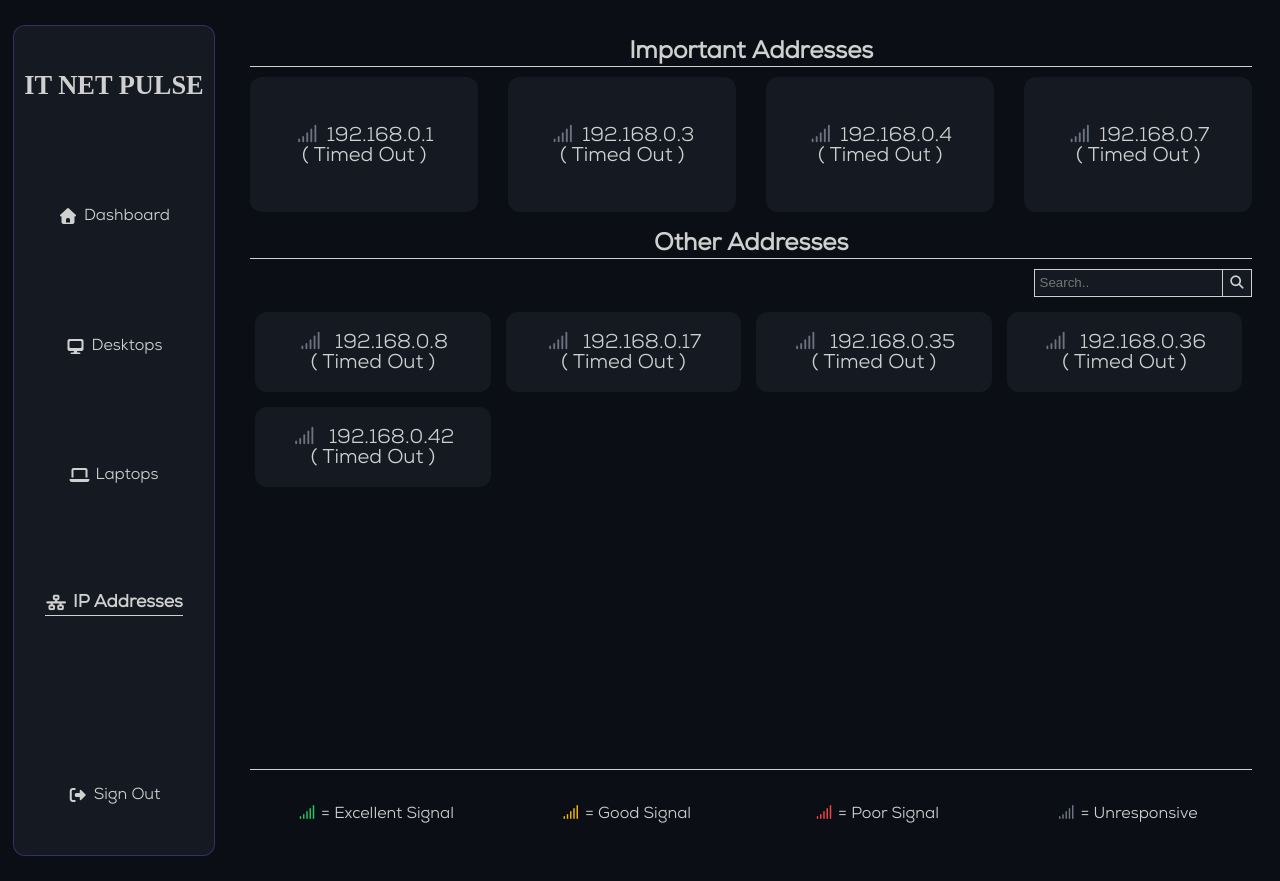
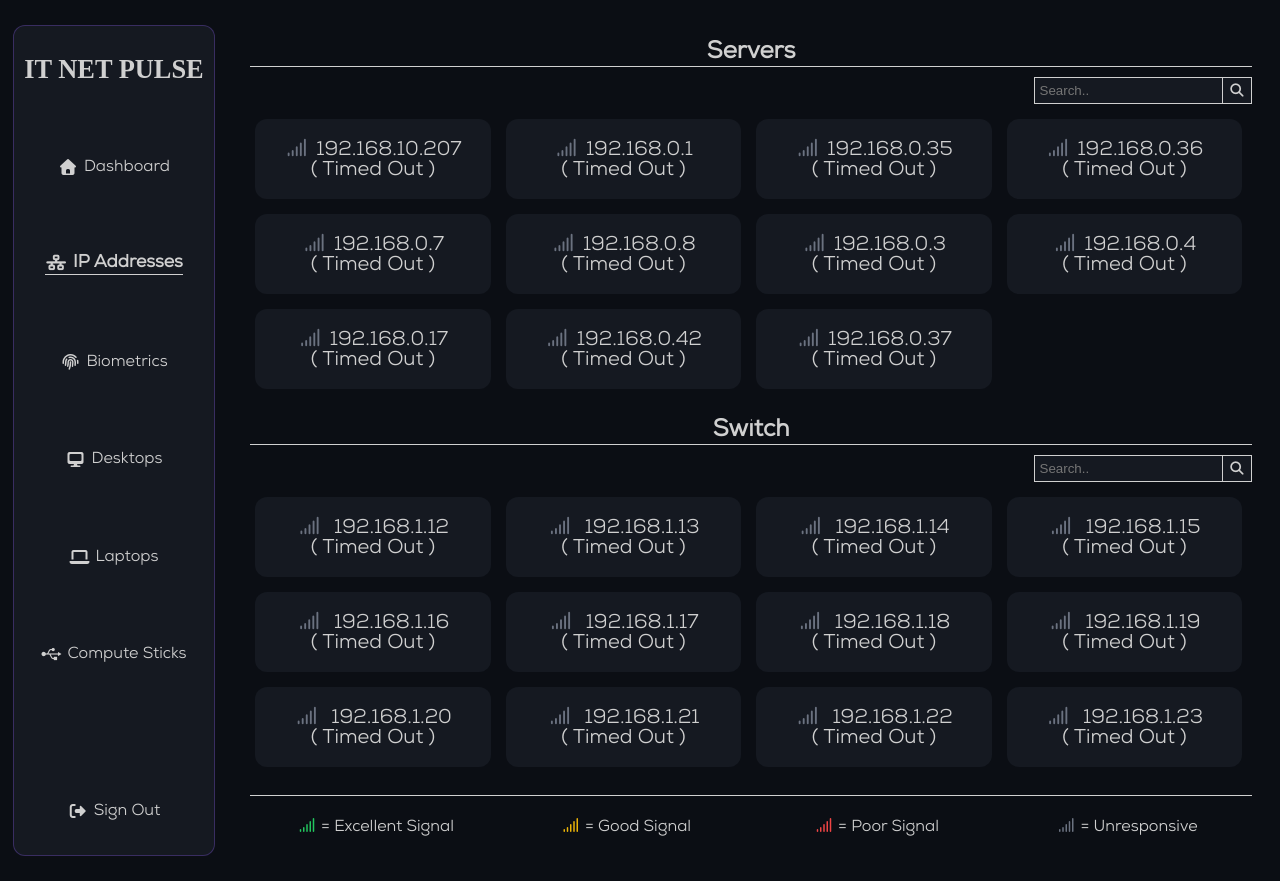
Before and after one commit to Mariquit-datkom/HEPC-NetPulse, a PHP site: page /ipAddresses.php in a window 1280 px wide. Run offline with PHP 8.4, Linux system fonts and the light colour scheme; a user stored in the database is signed in; some libraries are stand-ins or nearby versions.

Commit message:
New sorting for ip addresses (Servers and Switch)

```diff
--- /dev/null
+++ b/assets/docs/desktops.txt
@@ -0,0 +1,3 @@
+-- Important --
+192.168.10.123
+192.168.10.139
--- a/assets/docs/ipAddresses.txt
+++ b/assets/docs/ipAddresses.txt
@@ -1,12 +1,30 @@
--- Important --
+-- Servers --
+192.168.10.207
 192.168.0.1
+192.168.0.35
+192.168.0.36
+192.168.0.7
+192.168.0.8
 192.168.0.3
 192.168.0.4
-192.168.0.7
+192.168.0.17
+192.168.0.42
+192.168.0.37
 
--- Other Addresses --
-192.168.0.8
-192.168.0.17
-192.168.0.35
-192.168.0.36
-192.168.0.42
+-- Switch --
+192.168.1.12
+192.168.1.13
+192.168.1.14
+192.168.1.15
+192.168.1.16
+192.168.1.17
+192.168.1.18
+192.168.1.19
+192.168.1.20
+192.168.1.21
+192.168.1.22
+192.168.1.23
+192.168.1.26
+192.168.1.31
+192.168.0.73
+192.168.1.24
--- a/css/ipAddresses.css
+++ b/css/ipAddresses.css
@@ -6,10 +6,10 @@
 }
 
 .top-shelf {
-    flex: 1;
+    flex: 3;
     display: flex;
     flex-direction: column;
-    gap: 10px;
+    overflow: hidden;
 }
 
 .header-container {
@@ -25,13 +25,6 @@
     color: #d0d0d0;
 }
 
-.item-container {
-    flex: 2;
-    display: flex;
-    flex-direction: row;
-    gap: 30px;
-}
-
 .shelf-item {
     flex: 1;
     display: flex;
@@ -42,7 +35,6 @@
     transform: translateY(0);
     color: #d0d0d0;
     font-size: 20px;
-    transition: background-color 0.2s ease, color 0.2s ease;
 }
 
 .shelf-item i {
@@ -105,13 +97,13 @@
     background-color: #8b5cf6;
 }
 
-.scrollable-area {
+.scrollable-area, .item-container {
     min-height: 0;
     overflow-y: auto;
     flex-direction: column;
     padding: 5px 10px 5px 5px;
     display: grid;
-    grid-template-columns: repeat(4, 1fr);
+    grid-template-columns: repeat(4 , 1fr);
     grid-auto-rows: minmax(80px, auto);
     gap: 15px;
 }
@@ -124,15 +116,18 @@
     align-items: center;
 }
 
-.scrollable-area::-webkit-scrollbar {
+.scrollable-area::-webkit-scrollbar,
+.item-container::-webkit-scrollbar {
     width: 5px;
 }
 
-.scrollable-area::-webkit-scrollbar-track {
+.scrollable-area::-webkit-scrollbar-track,
+.item-container::-webkit-scrollbar-track {
     border-radius: 10px;
 }
 
-.scrollable-area::-webkit-scrollbar-thumb {
+.scrollable-area::-webkit-scrollbar-thumb,
+.item-container::-webkit-scrollbar-thumb {
     background: #d0d0d0;
     border-radius: 10px;
 }
--- a/ipAddresses.php
+++ b/ipAddresses.php
@@ -12,8 +12,8 @@
     }
 
     $filename = "assets/docs/ipAddresses.txt";
-    $importantIp = [];
-    $otherAddresses = [];
+    $servers = [];
+    $switch = [];
 
     if (file_exists($filename)) {
         $lines = file($filename, FILE_IGNORE_NEW_LINES | FILE_SKIP_EMPTY_LINES);
@@ -23,24 +23,25 @@
             $line = trim($line);
 
             // Detect Section Labels
-            if (strpos($line, '-- Important --') !== false) {
-                $currentSection = 'important';
+            if (strpos($line, '-- Servers --') !== false) {
+                $currentSection = 'servers';
                 continue;
-            } elseif (strpos($line, '-- Other Addresses --') !== false) {
-                $currentSection = 'other';
+            } elseif (strpos($line, '-- Switch --') !== false) {
+                $currentSection = 'switch';
                 continue;
             }
 
             // Check if line contains a valid IP address pattern
             if (preg_match('/^\d{1,3}\.\d{1,3}\.\d{1,3}\.\d{1,3}$/', $line)) {
-                if ($currentSection === 'important') {
-                    $importantIp[] = $line;
-                } elseif ($currentSection === 'other') {
-                    $otherAddresses[] = $line;
+                if ($currentSection === 'servers') {
+                    $servers[] = $line;
+                } elseif ($currentSection === 'switch') {
+                    $switch[] = $line;
                 }
             }
         }
     }
+
     $currentPage = basename($_SERVER['PHP_SELF']);
 ?>
 
@@ -61,13 +62,17 @@
         <div class="right-side-container">
             <div class="top-shelf">
                 <div class="header-container">
-                    <h2 class="header">Important Addresses</h2>
+                    <h2 class="header">Servers</h2>
+                </div>
+                <div class="search-row">
+                    <input type="text" class="search-bar" id="search-bar" placeholder="Search..">
+                    <button class="search-btn"><i class="fa fa-search"></i></button>
                 </div>
                 <div class="item-container">
                     <?php
                         $pings = isset($_SESSION['pings']) ? $_SESSION['pings'] : [];
 
-                        foreach ($importantIp as $index => $ip):
+                        foreach ($servers as $index => $ip):
                     ?>
                     <div class="shelf-item content-container" data-ip="<?php echo htmlspecialchars($ip) ?>">
                         <span class="display-item"><i class="fa fa-signal status-grey"></i><?php echo "$ip" ?></span>
@@ -78,14 +83,14 @@
             </div>
             <div class="mid-shelf">
                 <div class="header-container">
-                    <h2 class="header">Other Addresses</h2>
+                    <h2 class="header">Switch</h2>
                 </div>
                 <div class="search-row">
                     <input type="text" class="search-bar" id="search-bar" placeholder="Search..">
                     <button class="search-btn"><i class="fa fa-search"></i></button>
                 </div>
                 <div class="scrollable-area" id="scrollable-area">
-                    <?php foreach ($otherAddresses as $ip): ?>
+                    <?php foreach ($switch as $ip): ?>
                         <div class="shelf-item content-container" data-ip="<?php echo htmlspecialchars($ip); ?>">
                             <span class="display-item">
                                 <i class="fa fa-signal status-grey"></i>
--- a/navPanel.php
+++ b/navPanel.php
@@ -4,10 +4,12 @@
     </div>
     <?php
         $navItems = [
-            'dashboard.php' => ['icon' => 'fa-home', 'text' => 'Dashboard'],
-            'desktops.php' => ['icon' => 'fa-desktop', 'text' => 'Desktops'],
-            'laptops.php' => ['icon' => 'fa-laptop', 'text' => 'Laptops'],
-            'ipAddresses.php' => ['icon' => 'fa-network-wired', 'text' => 'IP Addresses']
+            'dashboard.php' => ['icon' => 'fa fa-home', 'text' => 'Dashboard'],
+            'ipAddresses.php' => ['icon' => 'fa fa-network-wired', 'text' => 'IP Addresses'],
+            'biometrics.php' => ['icon' => 'fa fa-fingerprint', 'text' => 'Biometrics'],
+            'desktops.php' => ['icon' => 'fa fa-desktop', 'text' => 'Desktops'],
+            'laptops.php' => ['icon' => 'fa fa-laptop', 'text' => 'Laptops'],
+            'computeSticks.php' => ['icon' => 'fab fa-usb', 'text' => 'Compute Sticks']
         ];
 
         foreach ($navItems as $page => $details):
@@ -18,7 +20,7 @@
         ?>
         <div class="nav-panel-item">
             <a href="<?php echo $href ?>" class="<?php echo $activeClass ?>">
-                <i class="fa <?php echo $details['icon'] ?>"></i> <?php echo $details['text'] ?></a>
+                <i class="<?php echo $details['icon'] ?>"></i> <?php echo $details['text'] ?></a>
         </div>
     <?php endforeach; ?>
     <div class="filler-div"></div>
--- a/x-head.php
+++ b/x-head.php
@@ -1,3 +1,3 @@
 
     <!-- Font Awesome CDN -->
-    <link rel="stylesheet" href="libs/fontawesome-free-7.0.0-web/css/all.min.css">
+    <link rel="stylesheet" href="libs/fontawesome-free-7.2.0-web/css/all.min.css">
```
Also changed, not shown: biometrics.php (added, +37 -0 lines), computeSticks.php (added, +37 -0 lines), css/desktops.css (+38 -12 lines), dashboard.php (+8 -8 lines), desktops.php (+52 -9 lines), js/desktopStatusChecker.js (added, +31 -0 lines), js/latencyTracker.js (+4 -5 lines), 1 other file.
